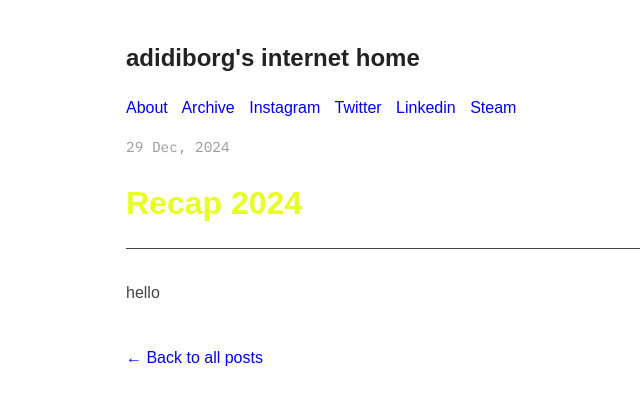
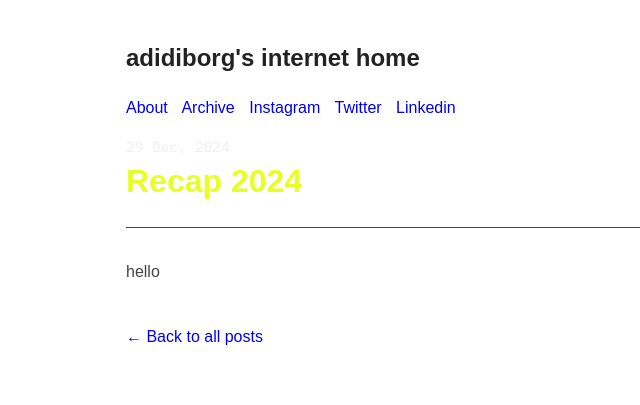
Before and after one commit to adidiborg/adidiborg.github.io, a Jekyll site: the page built from _posts/2024-12-29-recap-2024.md, in a window 1280 px wide. Shown: the top 405 px of the page, without its empty margins (154-794 px from the left). Built offline with Jekyll 4.4.1, drawn with Linux system fonts in a browser that asks for light colours.

Commit message:
blog page fixes.

```diff
--- a/_config.yml
+++ b/_config.yml
@@ -61,4 +61,3 @@ special_links:
   Instagram: https://www.instagram.com/adidiborg/
   Twitter: https://twitter.com/adidiborg
   Linkedin: https://www.linkedin.com/in/adidiborg/
-  Steam: https://steamcommunity.com/id/adidiborg
--- a/_layouts/post.html
+++ b/_layouts/post.html
@@ -9,7 +9,7 @@ layout: compress
     {% include header.html %}
 
     <p class="blog-date">{{ page.date | date: "%-d %b, %Y" }}</p>
-    <h1 style="color:#e8ff26;">{{ page.title }}</h1>
+    <h1 class="blog-heading">{{ page.title }}</h1>
     <p class="blog-body">{{ page.content }}</p>
 
 
--- a/assets/style.css
+++ b/assets/style.css
@@ -289,7 +289,12 @@ a.blog-title {
     margin: 0;
     font-family: IBM Plex Mono, monospace;
     font-weight: 400;
-    color: #999;
+    color: #EEEEEE;
+}
+
+.blog-heading {
+    color: #e8ff26;
+    margin-top:0;
 }
 
 .blog-body {
```
